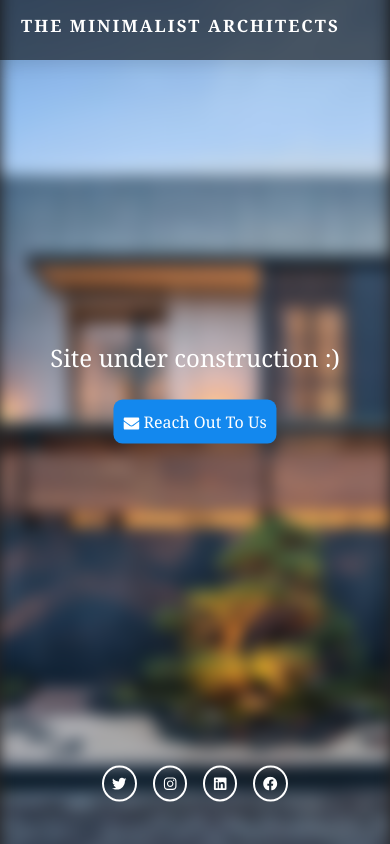
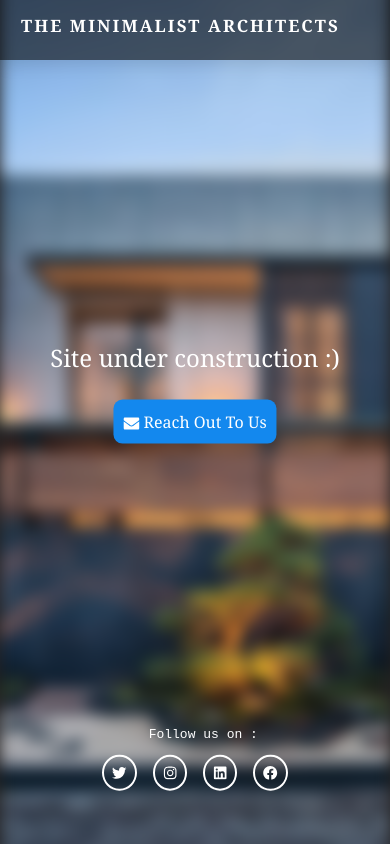
Before and after one commit to ichbinprashant/minimalist-architects, a React (Create React App) app: page / in a window 390 px wide. Built offline with nearby package versions, Linux system fonts and the light colour scheme.

Commit message:
footer styles

```diff
--- a/src/App.css
+++ b/src/App.css
@@ -110,7 +110,7 @@ section{
 
   align-items: center;
   justify-content: center;
-  color: wheat;
+  color: white;
   display: flex;
   padding-top: 25px;
 
@@ -145,20 +145,26 @@ section{
   .under_c h2{
     font-size: 24px;
   }
+  .footer{
+    display: grid;
+  }
   .footer-icons{
     padding: 0;
+    padding-top: 10px;
   }
   .footer-icons a{
 
     font-size: .9em;
     margin: 0 0.5rem;
+
   }
   .footer h5{
-
+    position: relative;
+    left:17%;
     align-items: center;
     padding-left: 10%;
     padding-top: 5px;
-    display: none;
+    font-size: 13px;
   }
   section{
     background-image: url(./backg-2.jpg);
```
